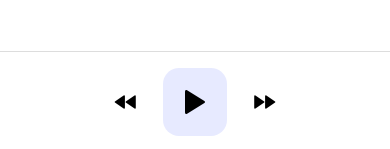
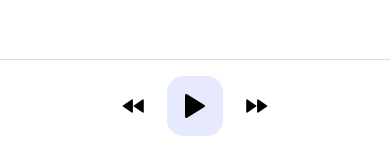
Before and after one commit to noumantahir/nt-web-transcript-sample, a React Native app: screen / in a window 390 px wide. Shown: the part 692-841 px from the top of the page. Built offline with nearby package versions, Linux system fonts and the light colour scheme.

Commit message:
matched icon button with figma ui

```diff
--- a/src/components/atoms/icon-button/IconButton.styles.ts
+++ b/src/components/atoms/icon-button/IconButton.styles.ts
@@ -2,6 +2,6 @@ import { StyleSheet } from "react-native";
 
 export default StyleSheet.create({
     iconButton: {
-      padding: 10,
+      padding: 6,
     },
   })
--- a/src/components/atoms/icon-button/IconButton.tsx
+++ b/src/components/atoms/icon-button/IconButton.tsx
@@ -2,6 +2,7 @@ import { TouchableOpacity } from 'react-native'
 import React from 'react'
 import Icon from 'react-native-vector-icons/Entypo'; // Use your preferred icon library
 import styles from './IconButton.styles';
+import { Colors } from 'theme';
 
 interface Props {
   iconName: string;
@@ -19,7 +20,7 @@ export const IconButton = ({ iconName, disabled, size, color, onPress }: Props)
       disabled={disabled}
       style={styles.iconButton}
     >
-      <Icon name={iconName} size={size || 24} color={color || '#000'} />
+      <Icon name={iconName} size={size || 24} color={color || Colors.textBlack} />
     </TouchableOpacity>
 
   )
```
